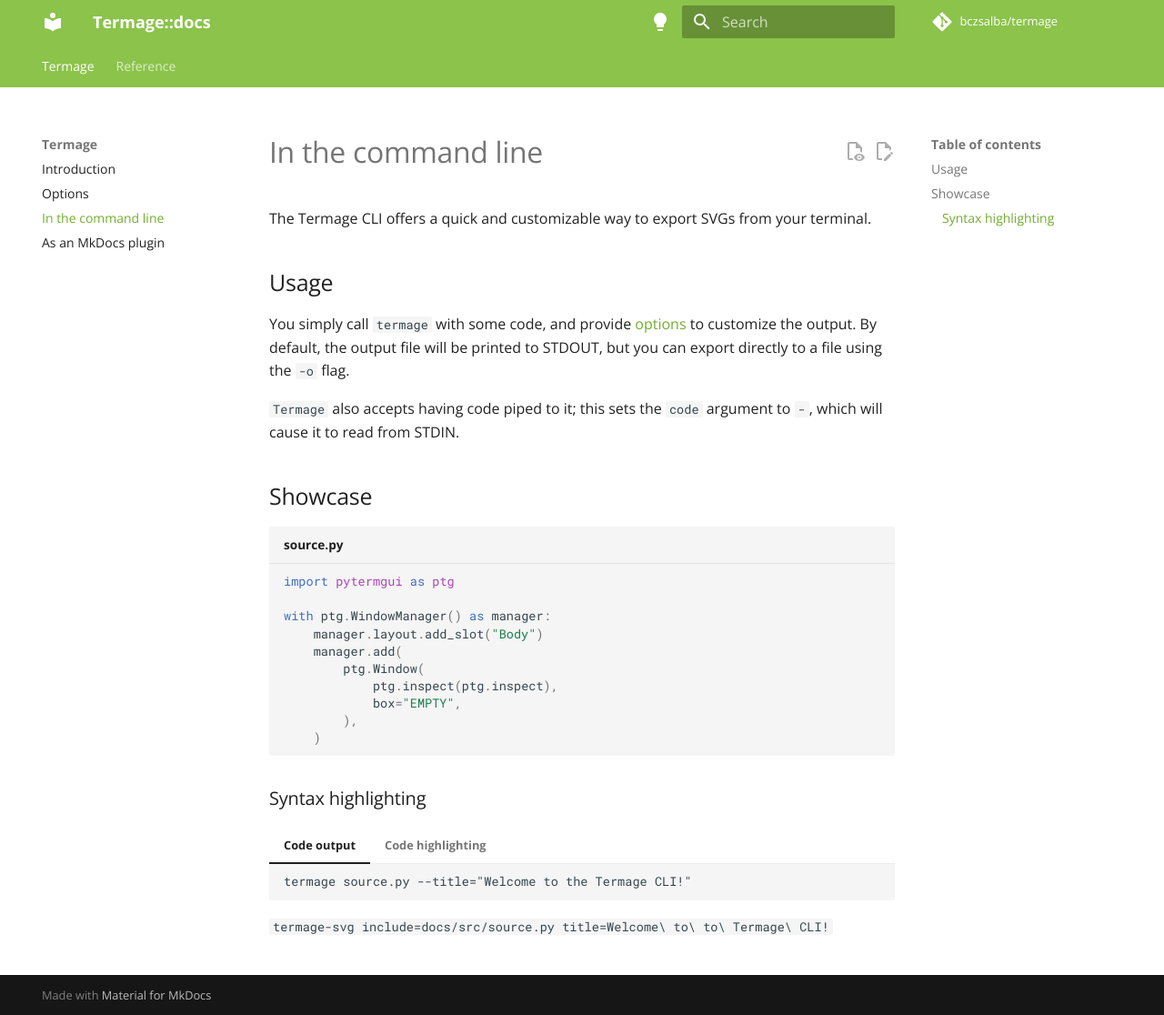
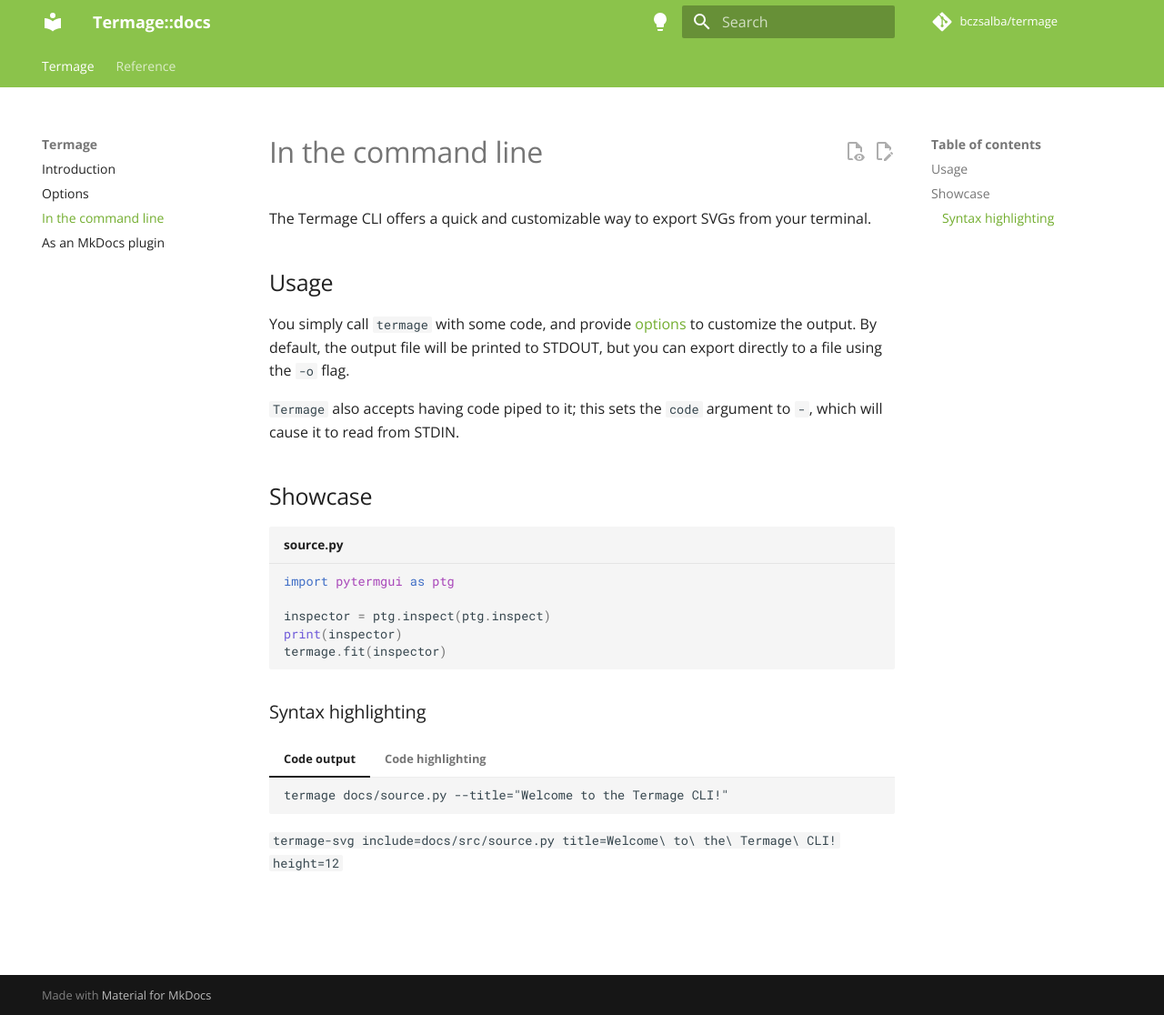
Before and after one commit to bczsalba/Termage, an MkDocs documentation site: the page built from docs/cli.md, in a window 1280 px wide and 1116 px high. Shown: the whole window at 91% size. Built offline with MkDocs 1.6.1 and Material for MkDocs 9.7.7, drawn with Linux system fonts in a browser that asks for light colours; comment, search, counter and statistics services are not loaded.

Commit message:
[docs]: Update CLI showcase

````diff
--- a/docs/cli.md
+++ b/docs/cli.md
@@ -20,11 +20,11 @@
 
 === "Code output"
     ```
-    termage source.py --title="Welcome to the Termage CLI!"
+    termage docs/source.py --title="Welcome to the Termage CLI!"
     ```
 
 
-    ```termage-svg include=docs/src/source.py title=Welcome\ to\ to\ Termage\ CLI!
+    ```termage-svg include=docs/src/source.py title=Welcome\ to\ the\ Termage\ CLI! height=12
     ```
 
 === "Code highlighting"
@@ -33,5 +33,5 @@
     ```
 
 
-    ```termage-svg include=docs/src/source.py title=Welcome\ to\ to\ Termage\ CLI! highlight=1 height=12
+    ```termage-svg include=docs/src/source.py title=Welcome\ to\ the\ Termage\ CLI! highlight=1 height=10
     ```
--- a/docs/src/source.py
+++ b/docs/src/source.py
@@ -1,10 +1,5 @@
 import pytermgui as ptg
 
-with ptg.WindowManager() as manager:
-    manager.layout.add_slot("Body")
-    manager.add(
-        ptg.Window(
-            ptg.inspect(ptg.inspect),
-            box="EMPTY",
-        ),
-    )
+inspector = ptg.inspect(ptg.inspect)
+print(inspector)
+termage.fit(inspector)
````
